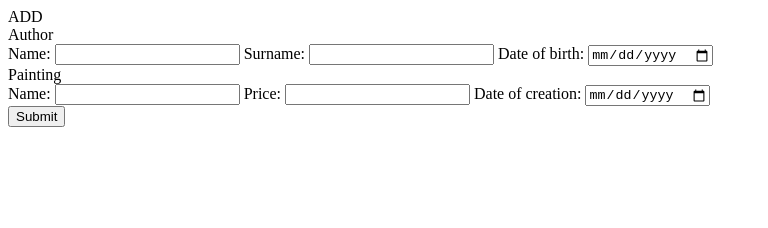
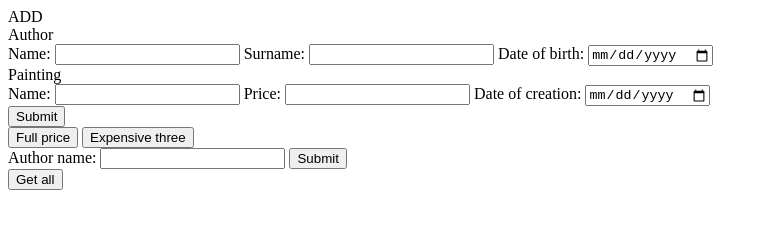
Before and after one commit to kakalasek/WA-13, a plain HTML site: page index.html in a window 1280 px wide. Shown: the whole page, without its empty margins (0-768 px from the left). Drawn offline with Linux system fonts and the light colour scheme.

Commit message:
utils html structure, js structure outline

```diff
--- a/index.html
+++ b/index.html
@@ -29,6 +29,24 @@
       </div>
       <input type="submit" id="add-to-gallery" />
     </form>
+
+    <div class="utils">
+      <span class="buttons">
+        <button id="full-price">Full price</button>
+        <button id="expensive-three">Expensive three</button>
+        <form class="get-paintings-by-author-form">
+          <label for="get-author-name">Author name: </label>
+          <input type="text" id="get-author-name">
+          <input type="submit" id="get-paintings-by-author">
+        </form>
+        <button id="get-all">Get all</button>
+      </span>
+    </div>
+
+    <div class="output">
+
+    </div>
+
     <script src="script_clas.js"></script>
   </body>
 </html>
--- a/script_clas.js
+++ b/script_clas.js
@@ -66,6 +66,7 @@ class Gallery {
 
 /* Form stuff */
 
+/* ADD */
 // Variables
 const gallery = new Gallery();
 
@@ -99,3 +100,14 @@ submit.addEventListener("click", () => {
     )
   );
 });
+
+/* The Rest */
+const output = document.querySelector(".output")
+
+/* FULL PRICE */
+
+/* EXPENSIVE THREE */
+
+/* GET BY AUTHOR */
+
+/* GET ALL */
```
